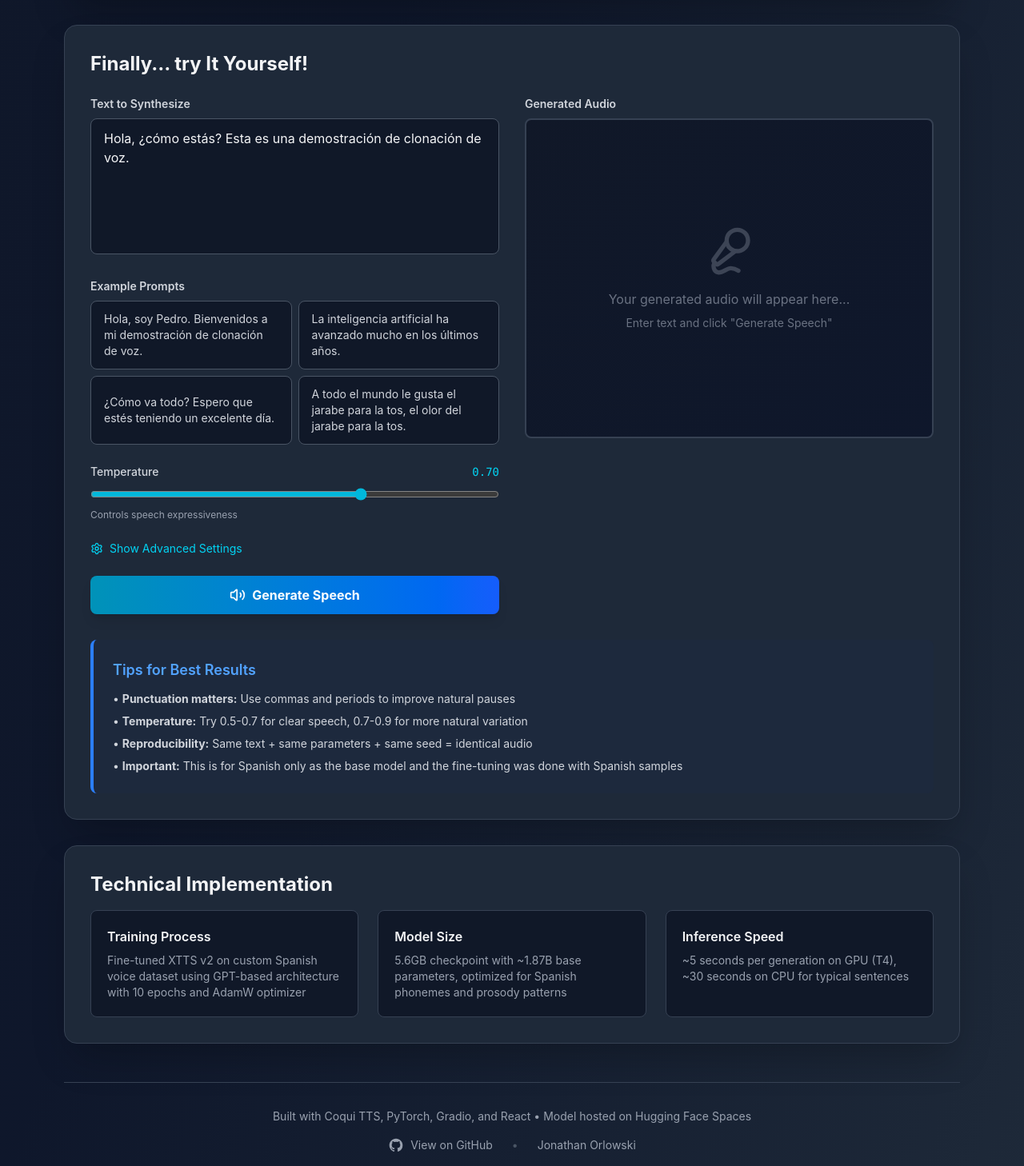
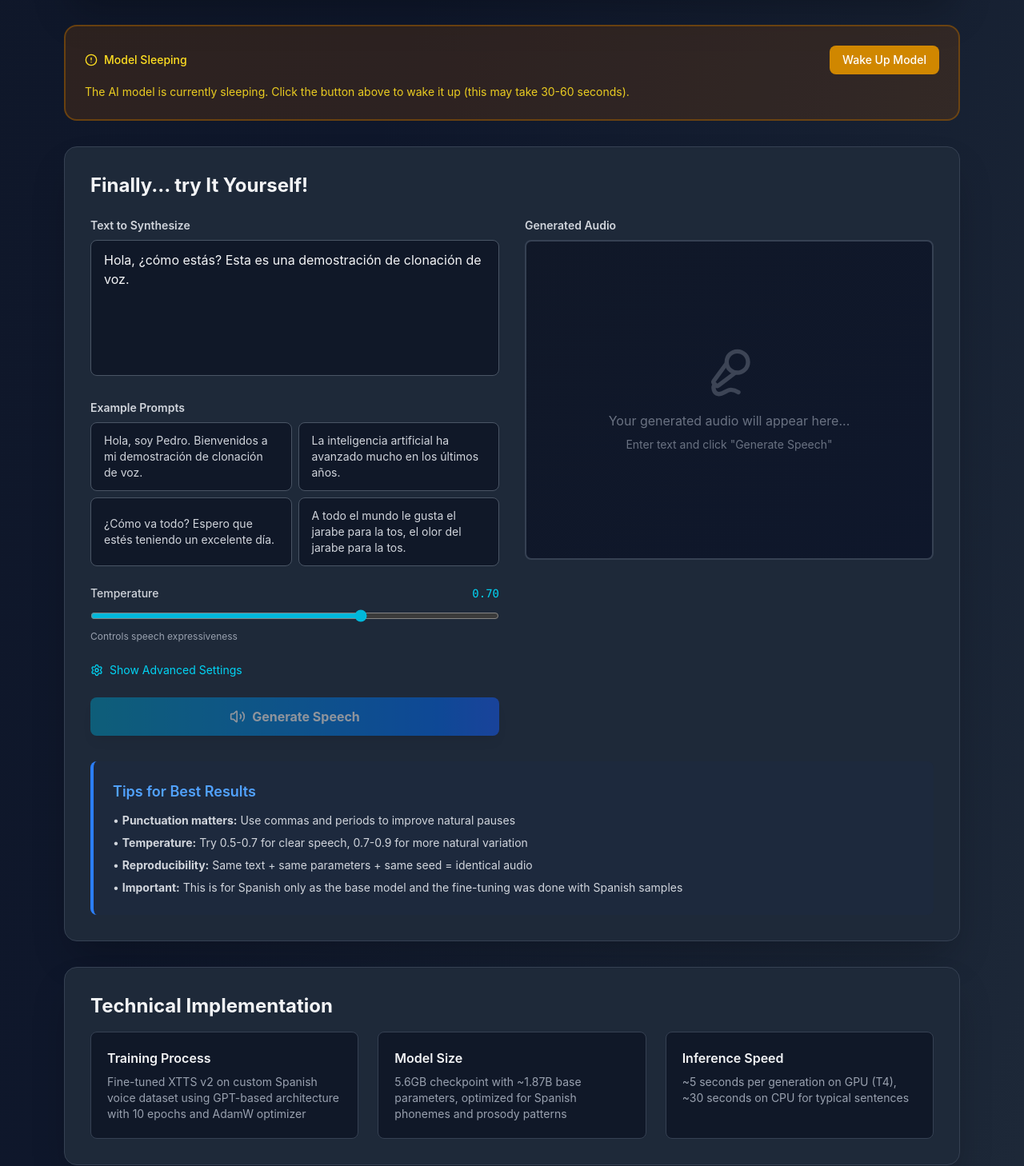
Before and after one commit to jonorl/voice-clone, a React (Vite) app: page / in a window 1280 px wide. Shown: the part 2343-3801 px from the top of the page at 80% size. Built offline with nearby package versions, Linux system fonts and the light colour scheme.

Commit message:
Feat: Checking on HF status Fix: Footer

```diff
--- a/package.json
+++ b/package.json
@@ -14,7 +14,8 @@
     "@tailwindcss/vite": "^4.1.18",
     "lucide-react": "^0.563.0",
     "react": "^19.2.0",
-    "react-dom": "^19.2.0"
+    "react-dom": "^19.2.0",
+    "react-icons": "^5.5.0"
   },
   "devDependencies": {
     "@eslint/js": "^9.39.1",
--- a/src/App.tsx
+++ b/src/App.tsx
@@ -1,5 +1,6 @@
 import { useState, useRef, useEffect } from 'react';
-import { Loader2, Mic2, Volume2, Settings } from 'lucide-react';
+import { Loader2, Mic2, Volume2, Settings, AlertCircle, Power } from 'lucide-react';
+import { SiHuggingface } from "react-icons/si";
 import { translations } from './translations'
 
 type Language = 'en' | 'es';
@@ -17,6 +18,8 @@ export default function VoiceCloneGenerator() {
   const [loadingMessageIndex, setLoadingMessageIndex] = useState(0);
   const [error, setError] = useState('');
   const audioRef = useRef<HTMLAudioElement>(null);
+  const [spaceStatus, setSpaceStatus] = useState<'checking' | 'ready' | 'sleeping' | 'error'>('checking');
+  const [wakingUp, setWakingUp] = useState(false);
 
   interface Example {
     text: string;
@@ -41,6 +44,37 @@ export default function VoiceCloneGenerator() {
 
     return () => clearInterval(interval);
   }, [loading, t.loadingMessages.length]);
+
+  // Check space status on mount
+  useEffect(() => {
+    checkSpaceStatus();
+  }, []);
+
+  const checkSpaceStatus = async () => {
+    setSpaceStatus("checking");
+    try {
+      const { Client } = await import("@gradio/client");
+      await Client.connect("jonorl/voice-clone");
+      setSpaceStatus("ready");
+    } catch (err) {
+      console.error("Status check error:", err);
+      setSpaceStatus("sleeping");
+    }
+  };
+
+  const wakeUpSpace = async () => {
+    setWakingUp(true);
+    try {
+      const { Client } = await import("@gradio/client");
+      await Client.connect("jonorl/voice-clone");
+      setSpaceStatus("ready");
+    } catch (err) {
+      console.error("Wake up error:", err);
+      setSpaceStatus("error");
+    } finally {
+      setWakingUp(false);
+    }
+  };
 
   const handleGenerate = async () => {
     setLoading(true);
@@ -90,6 +124,7 @@ export default function VoiceCloneGenerator() {
 
       if (audioFileUrl) {
         setAudioUrl(audioFileUrl);
+        setSpaceStatus("ready");
         // Auto-play after generation
         setTimeout(() => {
           if (audioRef.current) {
@@ -107,6 +142,7 @@ export default function VoiceCloneGenerator() {
       setError(`Failed to generate audio: ${errorMessage}`);
       console.error("Connection Error:", err);
       console.error("Error details:", JSON.stringify(err, null, 2));
+      setSpaceStatus("sleeping");
     } finally {
       setLoading(false);
     }
@@ -128,6 +164,45 @@ export default function VoiceCloneGenerator() {
 
   const toggleLanguage = () => {
     setLanguage(language === 'en' ? 'es' : 'en');
+  };
+
+  const getStatusColor = () => {
+    switch (spaceStatus) {
+      case "ready":
+        return "bg-green-900/30 border-green-700/50 text-green-300";
+      case "sleeping":
+        return "bg-yellow-900/30 border-yellow-700/50 text-yellow-300";
+      case "checking":
+        return "bg-blue-900/30 border-blue-700/50 text-blue-300";
+      case "error":
+        return "bg-red-900/30 border-red-700/50 text-red-300";
+    }
+  };
+
+  const getStatusIcon = () => {
+    switch (spaceStatus) {
+      case "ready":
+        return <Power className="w-4 h-4" />;
+      case "sleeping":
+        return <AlertCircle className="w-4 h-4" />;
+      case "checking":
+        return <Loader2 className="w-4 h-4 animate-spin" />;
+      case "error":
+        return <AlertCircle className="w-4 h-4" />;
+    }
+  };
+
+  const getStatusText = () => {
+    switch (spaceStatus) {
+      case "ready":
+        return t.statusReady || "Model Ready";
+      case "sleeping":
+        return t.statusSleeping || "Model Sleeping";
+      case "checking":
+        return t.statusChecking || "Checking Status...";
+      case "error":
+        return t.statusError || "Connection Error";
+    }
   };
 
   return (
@@ -296,6 +371,35 @@ export default function VoiceCloneGenerator() {
           </div>
         </div>
 
+        {/* Status Banner */}
+        <div className={`rounded-2xl p-6 mb-8 border-2 ${getStatusColor()}`}>
+          <div className="flex items-center justify-between">
+            <div className="flex items-center gap-2">
+              {getStatusIcon()}
+              <span className="font-medium text-sm">{getStatusText()}</span>
+            </div>
+            {spaceStatus === "sleeping" && !wakingUp && (
+              <button
+                onClick={wakeUpSpace}
+                className="bg-yellow-600 hover:bg-yellow-700 text-white text-sm font-medium py-2 px-4 rounded-lg transition-colors"
+              >
+                {t.wakeUpButton || "Wake Up Model"}
+              </button>
+            )}
+            {wakingUp && (
+              <span className="text-sm flex items-center gap-2">
+                <Loader2 className="w-4 h-4 animate-spin" />
+                {t.wakingUp || "Waking up model..."}
+              </span>
+            )}
+          </div>
+          {spaceStatus === "sleeping" && (
+            <p className="text-sm mt-3 opacity-90">
+              {t.sleepingMessage || "The AI model is currently sleeping. Click the button above to wake it up (this may take 30-60 seconds)."}
+            </p>
+          )}
+        </div>
+
         {/* Main Interface */}
         <div className="bg-gray-800 rounded-2xl shadow-2xl p-8 border border-gray-700">
           <h2 className="text-2xl font-bold text-gray-100 mb-6">{t.tryItYourselfTitle}</h2>
@@ -429,7 +533,7 @@ export default function VoiceCloneGenerator() {
 
               <button
                 onClick={handleGenerate}
-                disabled={loading || !text.trim()}
+                disabled={loading || !text.trim() || spaceStatus !== "ready"}
                 className="w-full bg-gradient-to-r from-cyan-600 to-blue-600 hover:from-cyan-500 hover:to-blue-500 text-white font-bold py-3 px-6 rounded-lg flex items-center justify-center gap-2 transition-all shadow-lg hover:shadow-cyan-500/50 disabled:opacity-50 disabled:cursor-not-allowed"
               >
                 {loading ? (
@@ -571,7 +675,15 @@ export default function VoiceCloneGenerator() {
             </p>
                         <div className="flex items-center justify-center gap-6 text-sm">
               <a
-                href="https://github.com/jonorl/voice-clone"
+                href="https://jonathan-orlowski.pages.dev/"
+                target="_blank"
+                rel="noopener noreferrer"
+                className="text-gray-400 hover:text-yellow-400 transition-colors"
+              >
+                Jonathan Orlowski
+              </a>
+              <a
+                href="https://github.com/jonorl/simpsons-GPT"
                 target="_blank"
                 rel="noopener noreferrer"
                 className="text-gray-400 hover:text-yellow-400 transition-colors flex items-center gap-2"
@@ -579,16 +691,16 @@ export default function VoiceCloneGenerator() {
                 <svg className="w-5 h-5" fill="currentColor" viewBox="0 0 24 24" aria-hidden="true">
                   <path fillRule="evenodd" d="M12 2C6.477 2 2 6.484 2 12.017c0 4.425 2.865 8.18 6.839 9.504.5.092.682-.217.682-.483 0-.237-.008-.868-.013-1.703-2.782.605-3.369-1.343-3.369-1.343-.454-1.158-1.11-1.466-1.11-1.466-.908-.62.069-.608.069-.608 1.003.07 1.531 1.032 1.531 1.032.892 1.53 2.341 1.088 2.91.832.092-.647.35-1.088.636-1.338-2.22-.253-4.555-1.113-4.555-4.951 0-1.093.39-1.988 1.029-2.688-.103-.253-.446-1.272.098-2.65 0 0 .84-.27 2.75 1.026A9.564 9.564 0 0112 6.844c.85.004 1.705.115 2.504.337 1.909-1.296 2.747-1.027 2.747-1.027.546 1.379.202 2.398.1 2.651.64.7 1.028 1.595 1.028 2.688 0 3.848-2.339 4.695-4.566 4.943.359.309.678.92.678 1.855 0 1.338-.012 2.419-.012 2.747 0 .268.18.58.688.482A10.019 10.019 0 0022 12.017C22 6.484 17.522 2 12 2z" clipRule="evenodd" />
                 </svg>
-                {t.viewGithub}
+                GitHub
               </a>
-              <span className="text-gray-600">•</span>
                             <a
-                href="https://jonathan-orlowski.pages.dev/"
+                href="https://huggingface.co/spaces/jonorl/simpsons"
                 target="_blank"
                 rel="noopener noreferrer"
-                className="text-gray-400 hover:text-yellow-400 transition-colors"
+                className="text-gray-400 hover:text-yellow-400 transition-colors flex items-center gap-2"
               >
-                Jonathan Orlowski
+                <SiHuggingface className="mb-1" aria-label="HuggingFace" />
+                Hugging Face
               </a>
             </div>
           </div>
--- a/src/translations.ts
+++ b/src/translations.ts
@@ -86,6 +86,13 @@ interface Translations {
       feature3: string;
       feature4: string;
     };
+    statusReady: string;
+    statusSleeping: string;
+    statusChecking: string;
+    statusError: string;
+    wakeUpButton: string;
+    wakingUp: string;
+    sleepingMessage: string;
   };
   es: {
     title: string;
@@ -174,6 +181,13 @@ interface Translations {
       feature3: string;
       feature4: string;
     };
+    statusReady: string;
+    statusSleeping: string;
+    statusChecking: string;
+    statusError: string;
+    wakeUpButton: string;
+    wakingUp: string;
+    sleepingMessage: string;
   };
 }
 
@@ -276,6 +290,13 @@ export const translations: Translations = {
     topPNucleus: 'Top-p (Nucleus)',
     controlsDiversityOfOutput: 'Controls diversity of output',
     randomSeed: 'Random Seed',
+    statusReady: 'Model Ready',
+    statusSleeping: 'Model Sleeping',
+    statusChecking: 'Checking Status...',
+    statusError: 'Connection Error',
+    wakeUpButton: 'Wake Up Model',
+    wakingUp: 'Waking up model...',
+    sleepingMessage: 'The AI model is currently sleeping. Click the button above to wake it up (this may take 30-60 seconds).',
   },
   es: {
     title: 'Demostración de Clonación de Voz',
@@ -375,5 +396,12 @@ export const translations: Translations = {
     topPNucleus: 'Top-p (Núcleo)',
     controlsDiversityOfOutput: 'Controla la diversidad de la salida',
     randomSeed: 'SEED aleatoria',
+    statusReady: 'Modelo Listo',
+    statusSleeping: 'Modelo Durmiendo',
+    statusChecking: 'Verificando Estado...',
+    statusError: 'Error de Conexión',
+    wakeUpButton: 'Despertar Modelo',
+    wakingUp: 'Despertando modelo...',
+    sleepingMessage: 'El modelo de IA está durmiendo actualmente. Hace clic en el botón de arriba para despertarlo (puede tardar 30-60 segundos).',
   },
 };
```
Also changed, not shown: 1 other file (tests, documents, lock files or other folders). Lines whose indentation alone changed are shown as unchanged.
